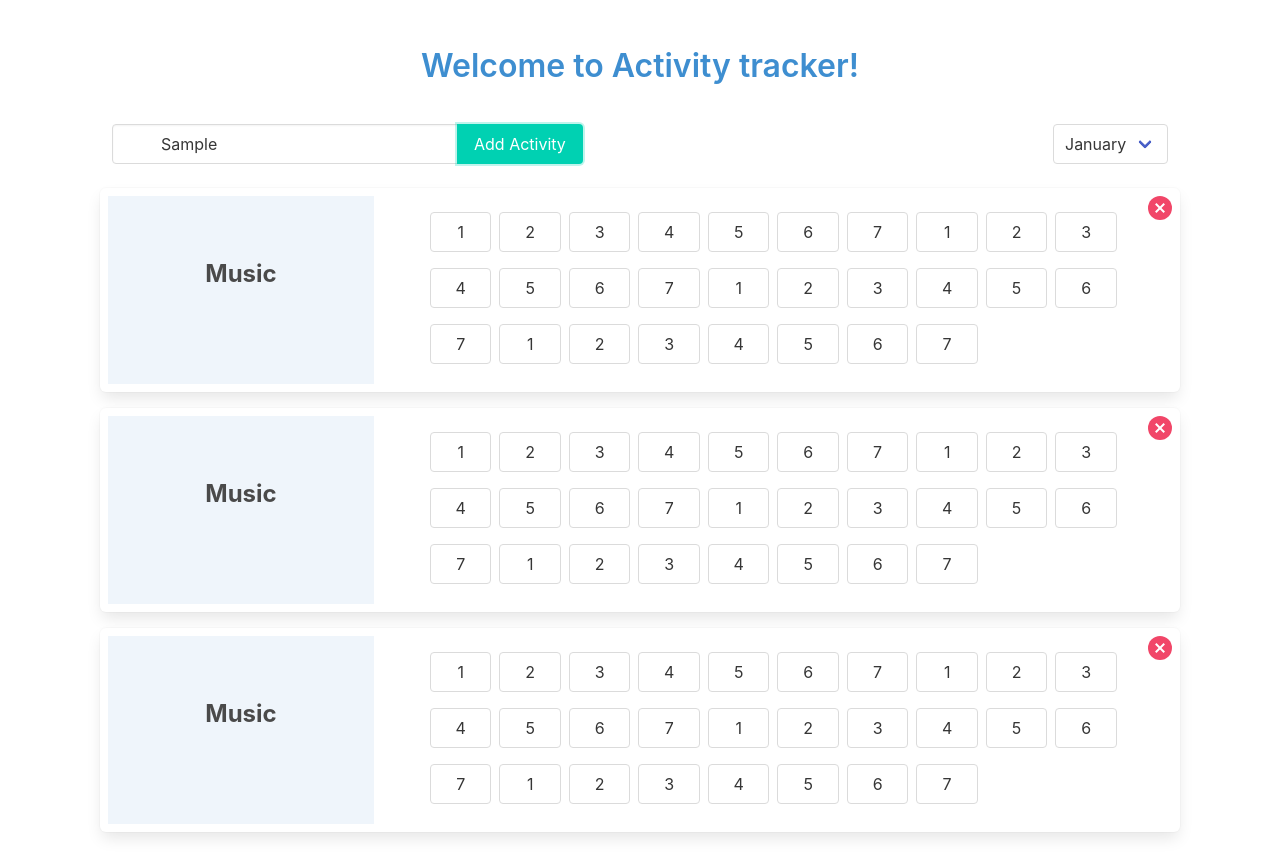
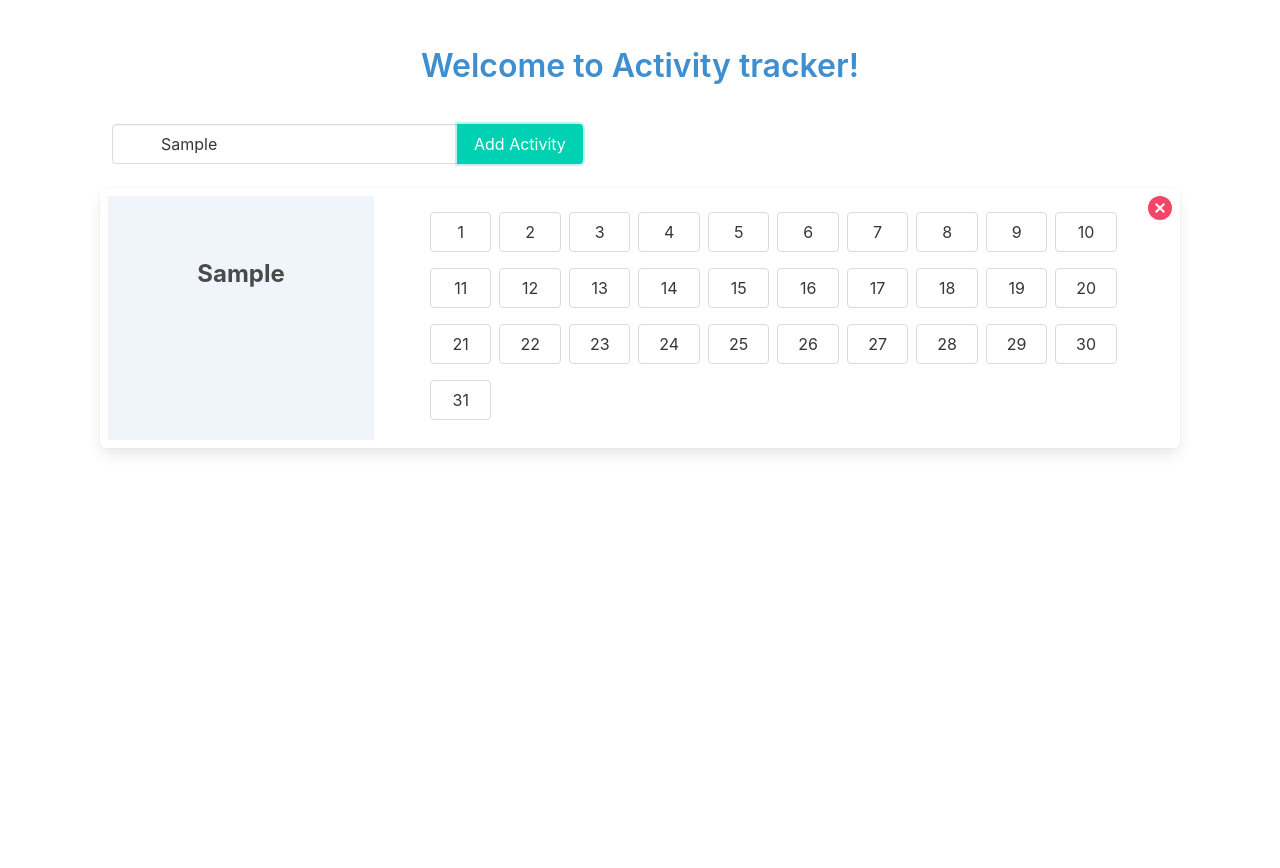
Before and after one commit to nnnkit/activity-tracker, a React (Create React App) app: page / in a window 1280 px wide. Both pictures are taken after typing "Sample" into the empty fields and a click on the button "Add Activity". After the commit the page ends 800 px from the top, so only its background shows below. Built offline with nearby package versions, Linux system fonts and the light colour scheme.

Commit message:
Activity Tracker

```diff
--- a/src/components/Activity.jsx
+++ b/src/components/Activity.jsx
@@ -1,4 +1,5 @@
 import React from 'react';
+
 
 class Activity extends React.Component{
     constructor(props){
@@ -11,40 +12,16 @@ class Activity extends React.Component{
         <div className='box mt-4 p-2 columns activity'>
 
               <div className='column has-background-info-light is-3'>
-               <h2 className='is-size-4 mt-6 has-text-weight-bold has-text-centered'>Music</h2>
+               <h2 className='is-size-4 mt-6 has-text-weight-bold has-text-centered'>{this.props.details.name}</h2>
               </div>
               <div className='columns ml-6 mt-2 is-multiline'>
-                  <button className='column p-1 day is-1 button'>1</button>
-                  <button className='column p-1 day is-1 button'>2</button>
-                  <button className='column p-1 day is-1 button'>3</button>
-                  <button className='column p-1 day is-1 button'>4</button>
-                  <button className='column p-1 day is-1 button'>5</button>
-                  <button className='column p-1 day is-1 button'>6</button>
-                  <button className='column p-1 day is-1 button'>7</button>
-                  <button className='column p-1 day is-1 button'>1</button>
-                  <button className='column p-1 day is-1 button'>2</button>
-                  <button className='column p-1 day is-1 button'>3</button>
-                  <button className='column p-1 day is-1 button'>4</button>
-                  <button className='column p-1 day is-1 button'>5</button>
-                  <button className='column p-1 day is-1 button'>6</button>
-                  <button className='column p-1 day is-1 button'>7</button>
-                  <button className='column p-1 day is-1 button'>1</button>
-                  <button className='column p-1 day is-1 button'>2</button>
-                  <button className='column p-1 day is-1 button'>3</button>
-                  <button className='column p-1 day is-1 button'>4</button>
-                  <button className='column p-1 day is-1 button'>5</button>
-                  <button className='column p-1 day is-1 button'>6</button>
-                  <button className='column p-1 day is-1 button'>7</button>
-                  <button className='column p-1 day is-1 button'>1</button>
-                  <button className='column p-1 day is-1 button'>2</button>
-                  <button className='column p-1 day is-1 button'>3</button>
-                  <button className='column p-1 day is-1 button'>4</button>
-                  <button className='column p-1 day is-1 button'>5</button>
-                  <button className='column p-1 day is-1 button'>6</button>
-                  <button className='column p-1 day is-1 button'>7</button>
+                 {this.props.details.days.map(day=>{
+                     return <button onClick={()=>{this.props.handleToggle(day.id, this.props.details.name)}} className={day.isDone?'column p-1 day is-1 button has-background-primary':'column p-1 day is-1 button'}>{day.id}</button>
+                 })}
+
 
               </div>
-              <button class="delete is-medium has-background-danger"></button>
+              <button name='delete' onClick={(e)=>{this.props.handleDelete(e, this.props.index)}} className="delete is-medium has-background-danger"></button>
         </div>
 
         </>
--- a/src/components/App.jsx
+++ b/src/components/App.jsx
@@ -1,15 +1,70 @@
 import React from "react";
 import Activity from "./Activity";
+import dayArray from "../data";
+
+
 
 class App extends React.Component {
   constructor() {
     super();
+
+    //defining state
     this.state = {
-      month: null,
+
+      activities: [],
+      inputValue:"",
     };
+    //binding methods
+    this.handleChange = this.handleChange.bind(this);
+    this.handleClick = this.handleClick.bind(this);
+    this.handleToggle = this.handleToggle.bind(this);
+  }
+  handleToggle(id, name) {
+    const activities = JSON.parse(JSON.stringify(this.state.activities));
+    activities.forEach((activity) => {
+      if (activity.name=== name) {
+        activity.days.forEach((day) => {
+          if (day.id === id) {
+            day.isDone = !day.isDone;
+          }
+        });
+      }
+    });
+    this.setState({
+      activities: activities,
+    });
+  }
+  handleChange(e) {
+
+    this.setState({
+      inputValue: e.target.value,
+    });
+  }
+  handleClick(e, index) {
+    let activityArray= [...this.state.activities];
+    console.log(activityArray);
+    if(e.target.name==="delete"){
+       activityArray.splice(index, 1);
+         this.setState({
+           activities:[...activityArray]
+         })
+    return}
+
+
+    this.setState((prevState) => {
+      return {
+        activities: prevState.activities.concat([
+          {
+            name: this.state.inputValue,
+            days: [...dayArray],
+          },
+        ]),
+      };
+    });
   }
 
   render() {
+
     return (
       <div className="p-6">
         <h1 className=" has-text-centered title has-text-info">
@@ -23,16 +78,23 @@ class App extends React.Component {
                   className="input px-6"
                   type="text"
                   name="activity"
+                  onChange={this.handleChange}
+                  value={this.state.inputValue}
                   placeholder="e.g. coding"
                 />
               </p>
 
               <p className="control">
-                <button className="button is-primary">Add Activity</button>
+                <button
+                  className="button is-primary"
+                  onClick={this.handleClick}
+                >
+                  Add Activity
+                </button>
               </p>
             </div>
           </div>
-          <div className="level-right">
+          {/* <div className="level-right">
             <p className="control">
               <div className="select">
                 <select>
@@ -40,11 +102,13 @@ class App extends React.Component {
                 </select>
               </div>
             </p>
-          </div>
+          </div> */}
         </div>
-        <Activity />
-        <Activity />
-        <Activity />
+        {this.state.activities.map((activity,index) => {
+          return (
+            <Activity details={activity} index={index} handleToggle={this.handleToggle} handleDelete={this.handleClick} />
+          );
+        })}
       </div>
     );
   }
--- /dev/null
+++ b/src/data.js
@@ -0,0 +1,39 @@
+var months= ['January', 'February', 'March', 'April', 'May', 'June', 'July', 'August' , 'September', 'October', 'November', 'December'];
+var today = new Date()
+var today=today.toLocaleString('default', { month: 'long' })
+var days= [28, 29,30,31];
+
+var dayArray =  [
+    { id: 1, isDone: false },
+    { id: 2, isDone: false },
+    { id: 3, isDone: false },
+    { id: 4, isDone: false },
+    { id: 5, isDone: false },
+    { id: 6, isDone: false },
+    { id: 7, isDone: false },
+    { id: 8, isDone: false },
+    { id: 9, isDone: false },
+    { id: 10, isDone: false },
+    { id: 11, isDone: false },
+    { id: 12, isDone: false },
+    { id: 13, isDone: false },
+    { id: 14, isDone: false },
+    { id: 15, isDone: false },
+    { id: 16, isDone: false },
+    { id: 17, isDone: false },
+    { id: 18, isDone: false },
+    { id: 19, isDone: false },
+    { id: 20, isDone: false },
+    { id: 21, isDone: false },
+    { id: 22, isDone: false },
+    { id: 23, isDone: false },
+    { id: 24, isDone: false },
+    { id: 25, isDone: false },
+    { id: 26, isDone: false },
+    { id: 27, isDone: false },
+    { id: 28, isDone: false },
+    { id: 29, isDone: false },
+    { id: 30, isDone: false },
+    { id: 31, isDone: false },
+  ]
+export default dayArray;
--- a/src/index.css
+++ b/src/index.css
@@ -3,3 +3,6 @@
     margin-bottom: 0.5rem;
     margin-top:0.5rem
 }
+.day:hover{
+    border: 1px solid blue;
+}
```
